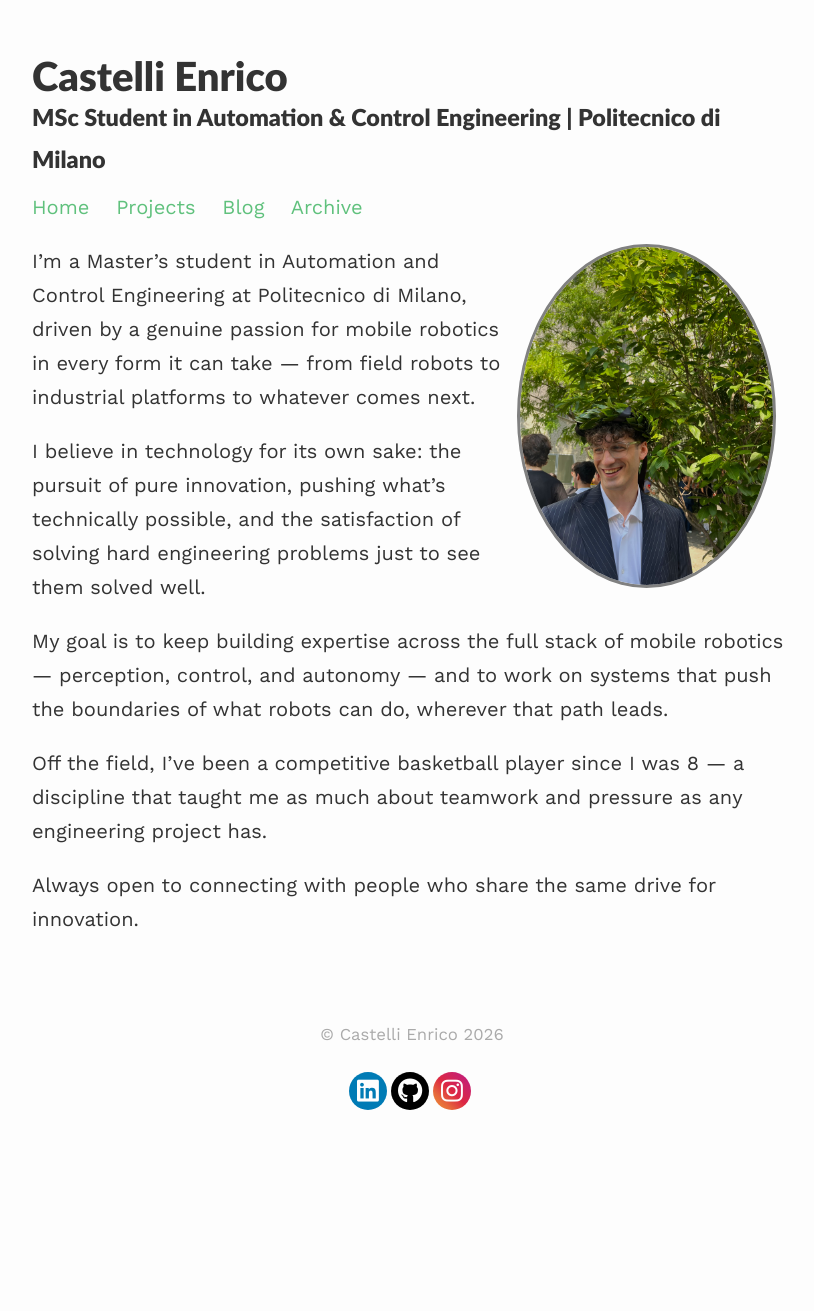
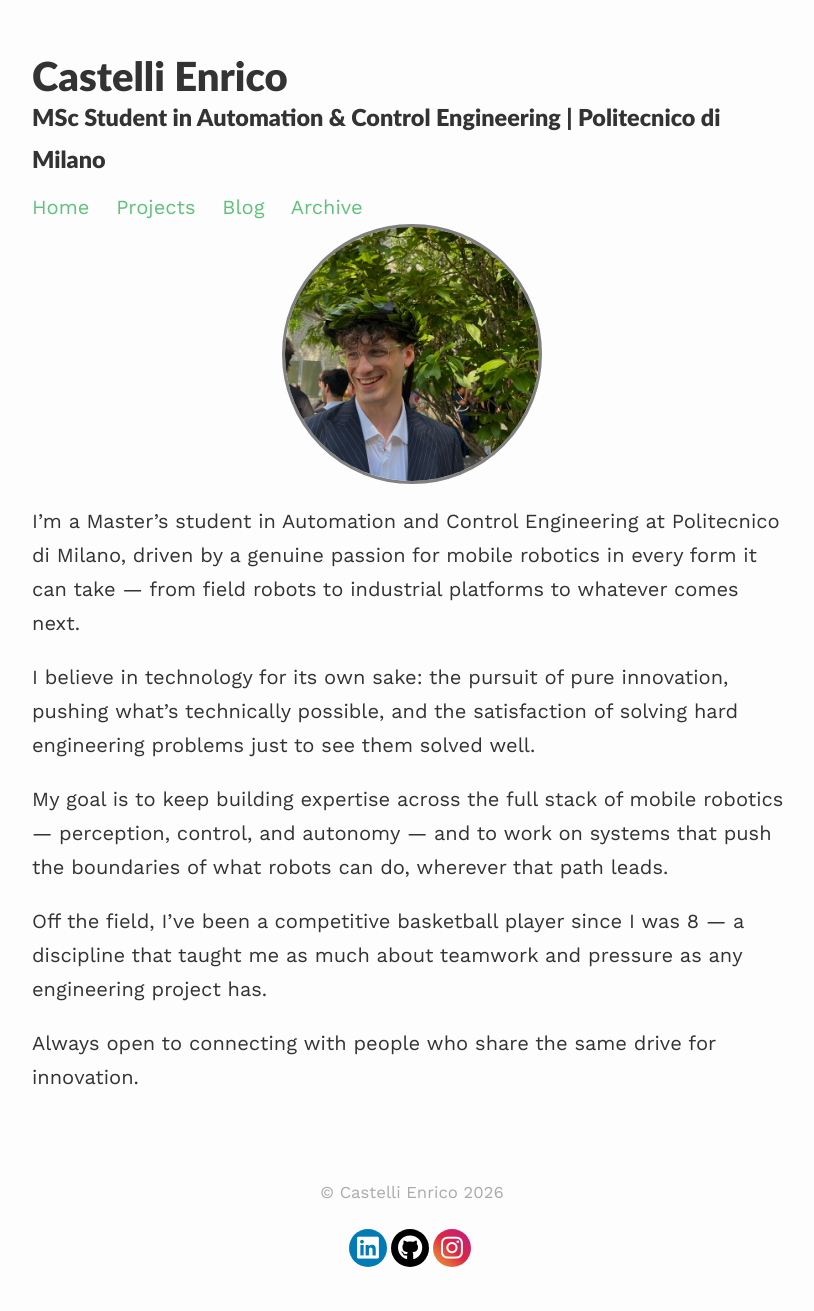
Before and after one commit to chettante/chettante.github.io, a Jekyll site: the page built from index.md, in a window 1280 px wide. Shown: the whole page, without its empty margins (228-1042 px from the left). Built offline with Jekyll 4.4.1, drawn with Linux system fonts in a browser that asks for light colours; before the commit the page ends 1154 px from its top, so only the background shows below that.

Commit message:
restyling and modified image profile

```diff
--- a/_layouts/about.html
+++ b/_layouts/about.html
@@ -4,7 +4,7 @@ layout: default
 
 {% if page.profile %}
     {% if page.profile.image %}
-      <img class="profile {{ page.profile.align }}"  width="33.33%" src="{{ page.profile.image | prepend: '/assets/images/' | relative_url }}">
+      <img class="profile profile-centered" width="33.33%" src="{{ page.profile.image | prepend: '/assets/images/' | relative_url }}">
     {% endif %}
 {% endif %}
 
--- a/assets/css/_sass/profile.scss
+++ b/assets/css/_sass/profile.scss
@@ -7,6 +7,13 @@
     margin-bottom: 1rem;
     border-radius: 6px;
     border-radius: 50%;
+}
+
+.profile-centered {
+  display: block;
+  margin-left: auto;
+  margin-right: auto;
+  margin-bottom: 1rem;
 }
 
 .left {
```
Also changed, not shown: assets/images/profile.png.
